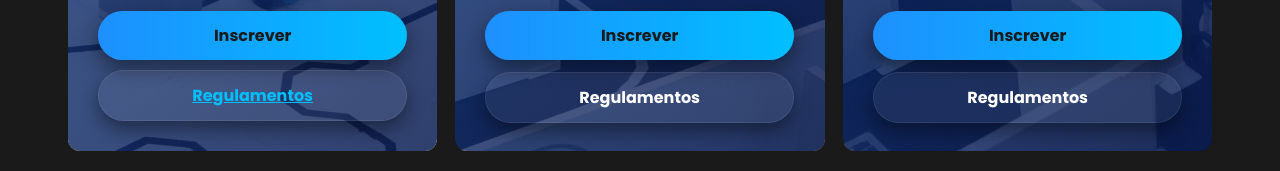
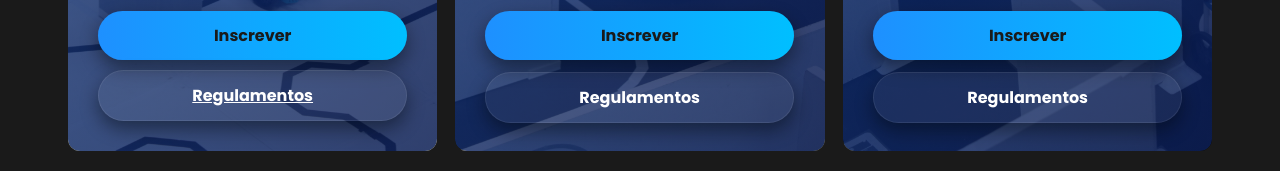
Before and after one commit to SimaoBotas2/BotOlympics26-Website, a React (Vite) app: page / in a window 1280 px wide. In both pictures the pointer is over the link 252 px from the left and 1992 px from the top of the page. Shown: the part 1895-2066 px from the top of the page. Built offline with nearby package versions, Linux system fonts and the light colour scheme; no server answers.

Commit message:
button with white text to see

```diff
--- a/src/styles.css
+++ b/src/styles.css
@@ -283,6 +283,8 @@ body {
 }
 
 /* outline pill */
+.btn-pill-outline:visited,
+.btn-pill-outline:hover,
 .btn-pill-outline {
   background: rgba(255, 255, 255, 0.06);
   border: 1px solid rgba(255, 255, 255, 0.08);
```
